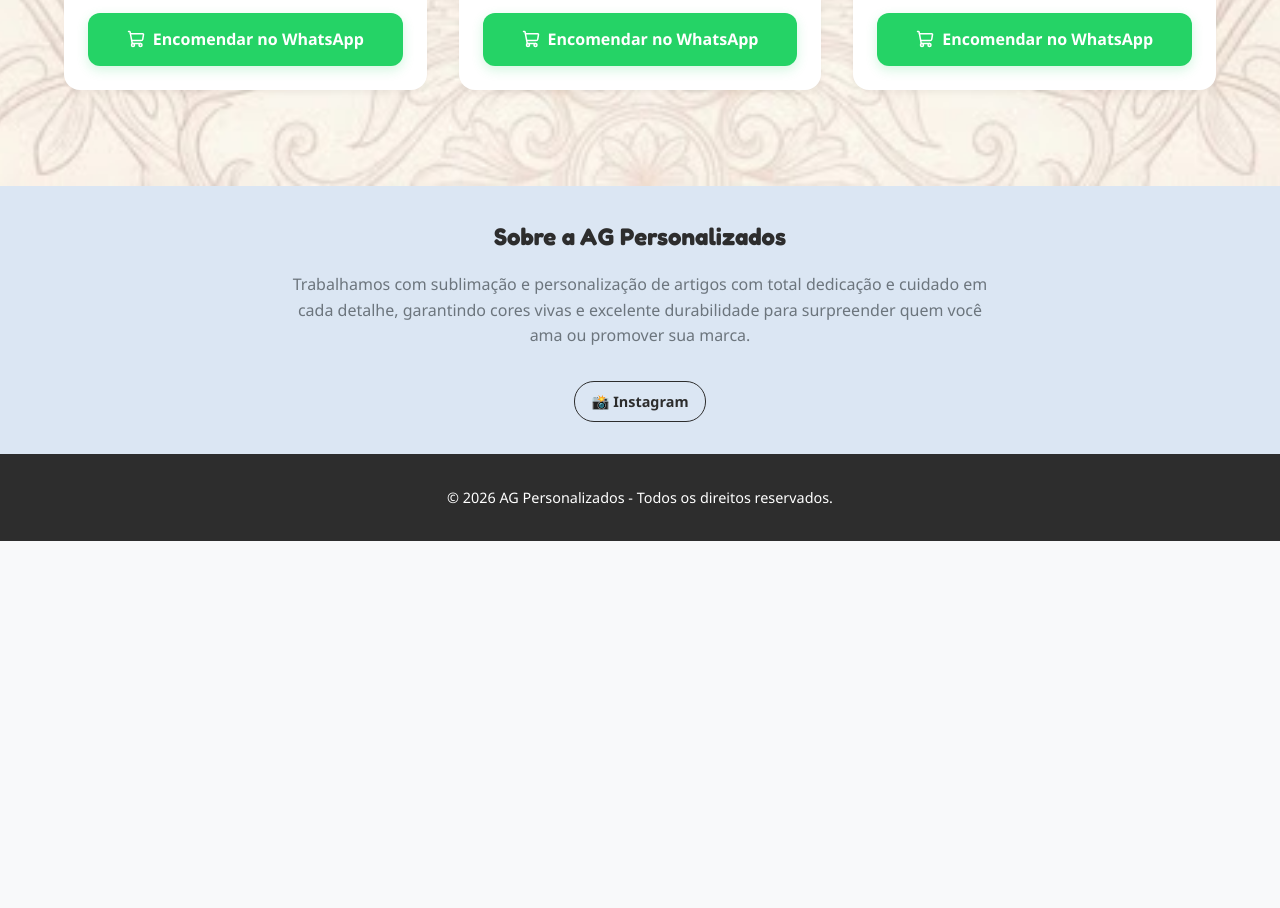
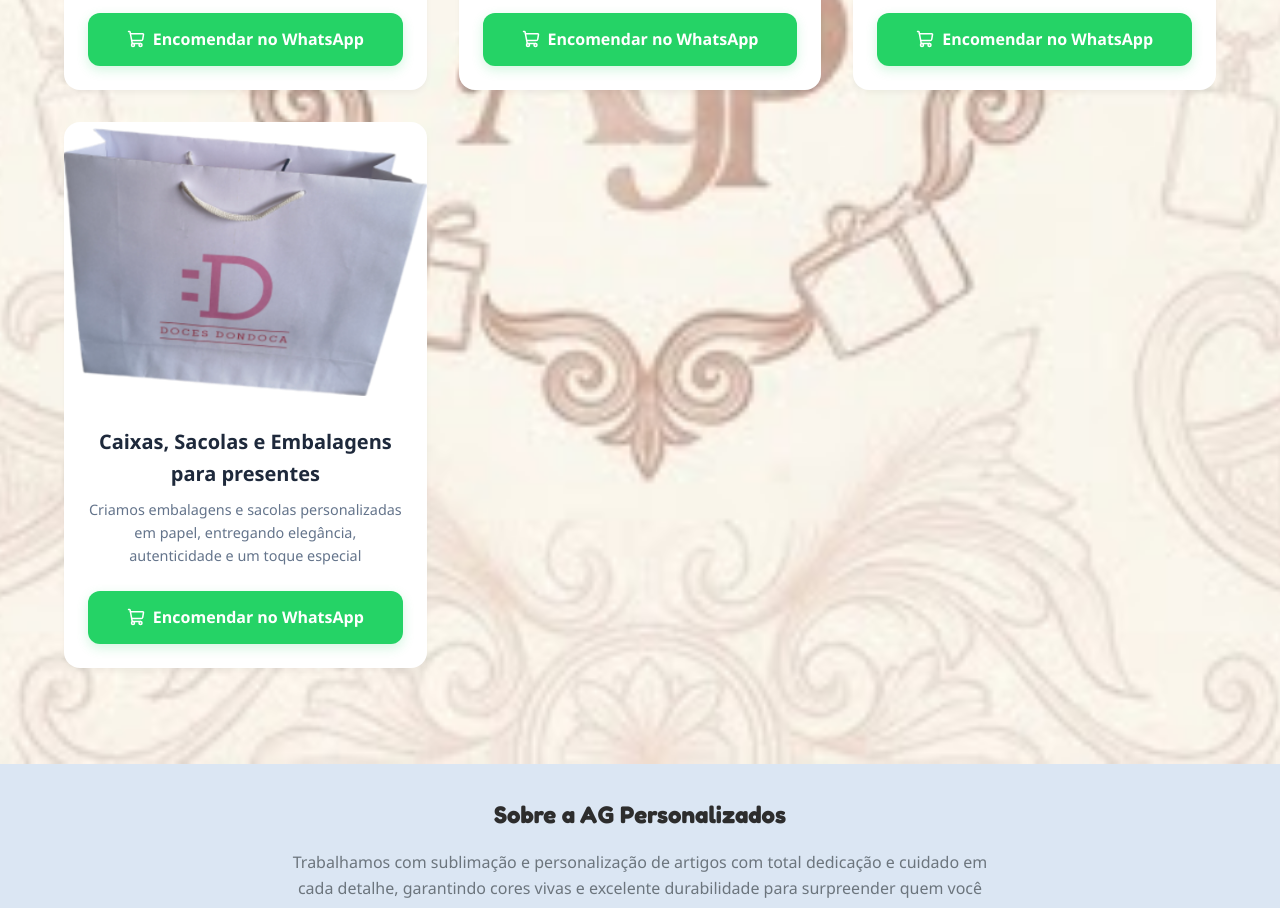
Before and after one commit to PabloMMana/AGPersonalizadosWeb, a React (Vite) app: page / in a window 1280 px wide. Shown: the part 1260-2168 px from the top of the page. Before the commit the page ends 1801 px from the top, so only its background shows below. Built offline with nearby package versions, Linux system fonts and the light colour scheme.

Commit message:
inserir nova imagens

```diff
--- a/src/App.jsx
+++ b/src/App.jsx
@@ -39,6 +39,16 @@
     fotosDemonstracao: [
       "/camiseta.png",
       "/camiseta1.png"
+    ]
+  },
+   {
+    id: 4,
+    title: "Caixas, Sacolas e Embalagens para presentes",
+    description: "Criamos embalagens e sacolas personalizadas em papel,  entregando elegância, autenticidade e um toque especial ",
+    image: "/Sacola.jpg",
+    fotosDemonstracao: [
+      "/Sacola.jpg",
+      "/Sacola.jpg"
     ]
   }
 ];
```
Also changed, not shown: public/Sacola.jpg (added).
